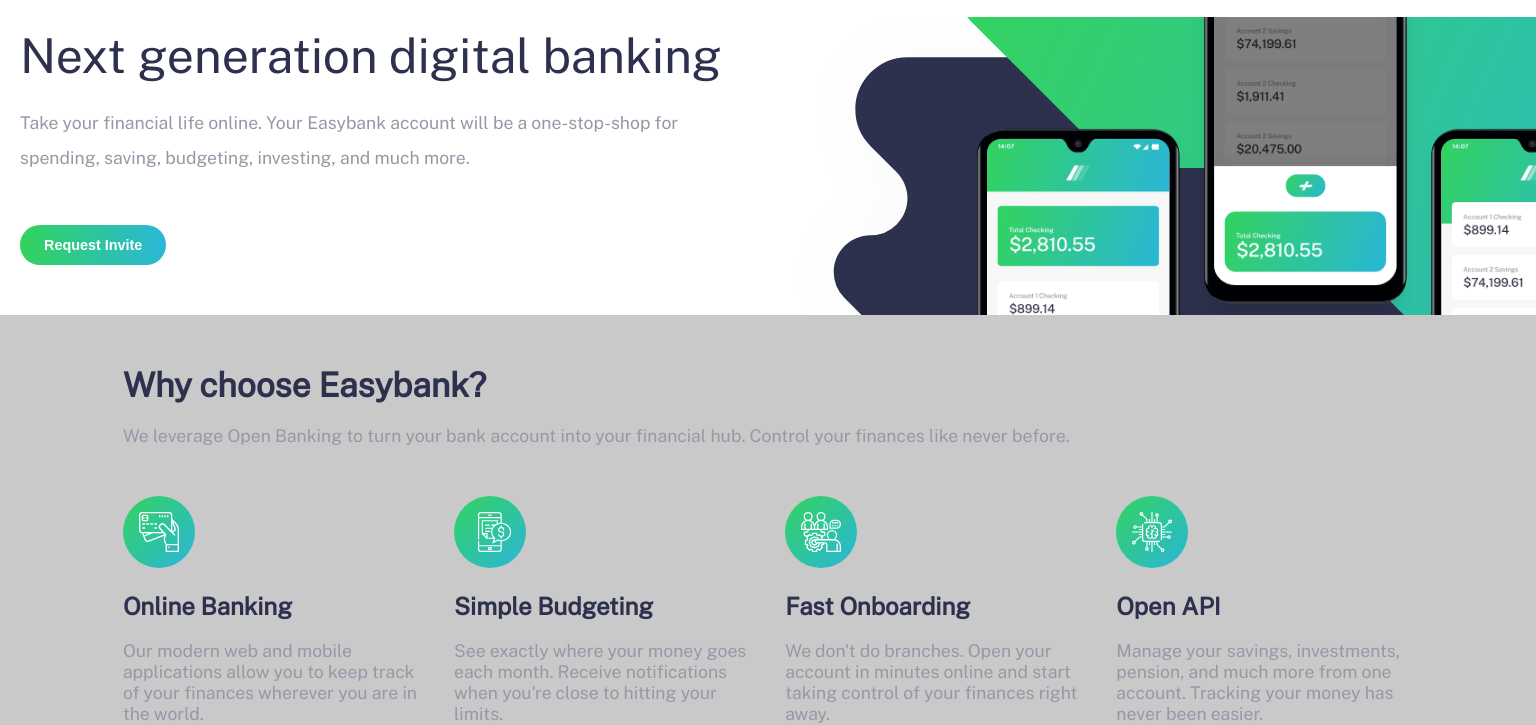
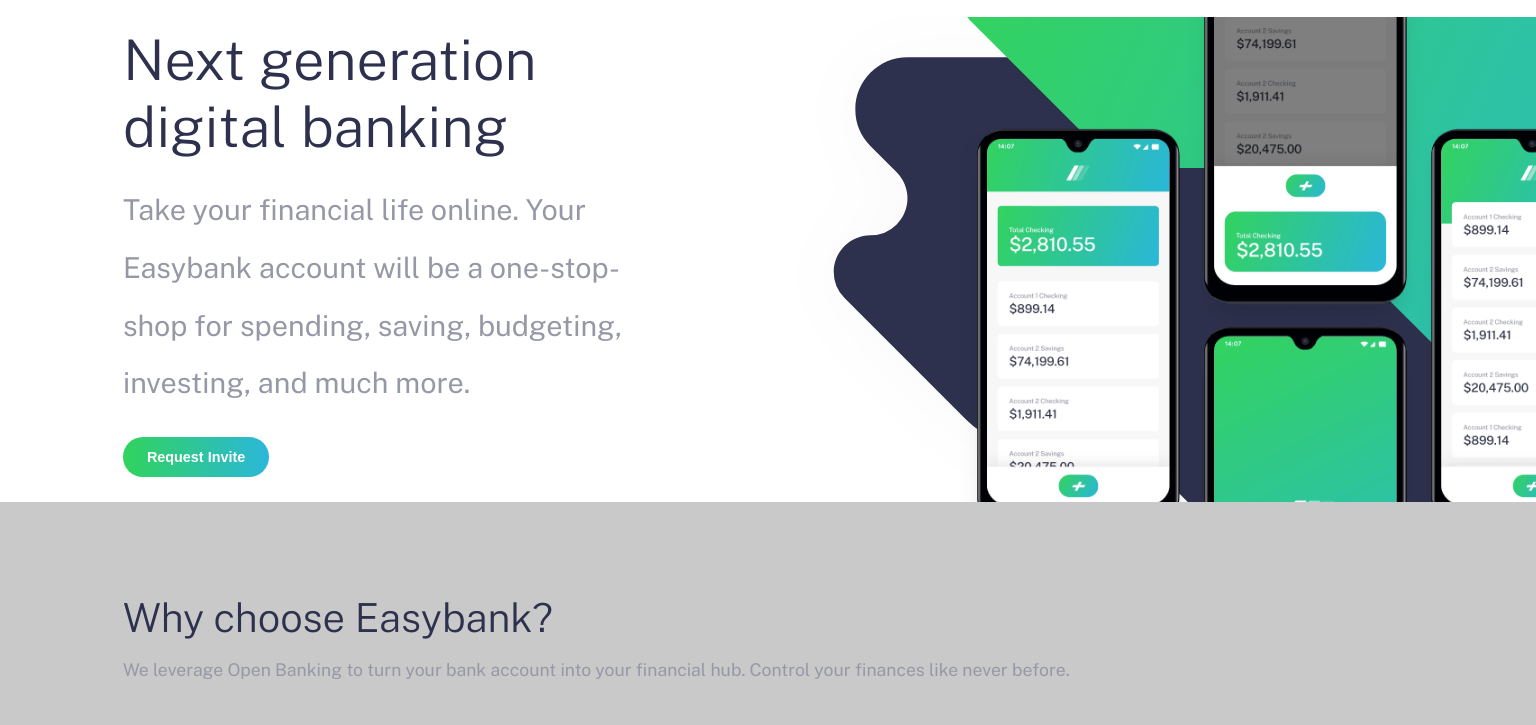
Before and after one commit to Stef-Lev/CodingPartners, a website built with Parcel: page easy-bank-header/index.html in a window 1536 px wide. Shown: the part 63-788 px from the top of the page. Built offline with nearby package versions, Linux system fonts and the light colour scheme.

Commit message:
changes in paddings and line-heights

```diff
--- a/easy-bank-header/index.html
+++ b/easy-bank-header/index.html
@@ -64,12 +64,14 @@
       </div>
 
       <div class="intro-text">
+        <div class="center">
           <h1>Next generation digital banking</h1>
           <p>
             Take your financial life online. Your Easybank account will be a
             one-stop-shop for spending, saving, budgeting, investing, and much more.
           </p>
           <button class="invite-btn">Request Invite</button>
+        </div>
       </div>
     </section>
 
--- a/easy-bank-header/styles/_header.scss
+++ b/easy-bank-header/styles/_header.scss
@@ -81,7 +81,7 @@
             font-size: 3rem;
             line-height: 1.2;
             color: $headerBlue;
-            font-weight: 400;
+            font-weight: 300;
         }
         p{
             margin-top: 20px;
@@ -98,11 +98,11 @@
         background-image: linear-gradient(to right, $buttonGreen , $buttonBlue);
         color: white;
         font-size: 1.2rem;
-        margin: 50px auto;
+        margin: 25px auto;
         font-size: .9rem;
         font-weight: 700;
         &:hover{
-            opacity: 0.8;
+            opacity: 0.7;
             cursor:pointer;
         }
 
@@ -130,7 +130,7 @@
             font-size: .9rem;
             font-weight: 700;
             &:hover{
-                opacity: 0.8;
+                opacity: 0.7;
                 cursor:pointer;
             }
 
@@ -181,6 +181,10 @@
             padding-right: 20px;
             margin-top: 10px;
             text-align: left;
+            display: flex;
+            flex-direction: column;
+            justify-content: center;
+            padding: 0 8%;
         }
         .intro-images-mob{
             display: none;
@@ -204,3 +208,18 @@
         }
     }
  }
+
+ @media all and (min-width: 1300px) {
+    main{
+        .intro-text{
+            h1{
+                font-size: 3.5rem;
+            }
+            p{
+                font-size: 1.8rem;
+            }
+
+        }
+    }
+
+ }
--- a/easy-bank-header/styles/_icons.scss
+++ b/easy-bank-header/styles/_icons.scss
@@ -1,22 +1,25 @@
 
 
 .features{
-    padding: 50px 8%;
+    padding: 100px 8%;
     position: relative;
     background-color: rgb(201, 201, 201);
     z-index: 1;
     text-align: center;
+    line-height: 2em;
 
     h2{
         margin-bottom: 20px;
-        font-size: 2.1rem;
+        font-size: 2.5em;
         color: $headerBlue;
+        font-weight: 300;
     }
 
     h3{
 
         font-size: 1.5rem;
         color: $headerBlue;
+        font-weight: 400;
     }
 
     p{
--- a/easy-bank-header/styles/_menuToggle.scss
+++ b/easy-bank-header/styles/_menuToggle.scss
@@ -35,12 +35,13 @@
     li{
     list-style-type: none;
     &:not(:last-child){
-        margin-bottom: 20px;
+        margin-bottom: 30px;
     }
 
     a{
         text-decoration: none;
         color: $headerBlue;
+        font-weight: bold;
         font-size: 1.3rem;
         &:hover{
             color: $buttonBlue ;
```
Also changed, not shown: easy-bank-header/styles/style.css, 1 other file. Lines whose indentation alone changed are shown as unchanged.
